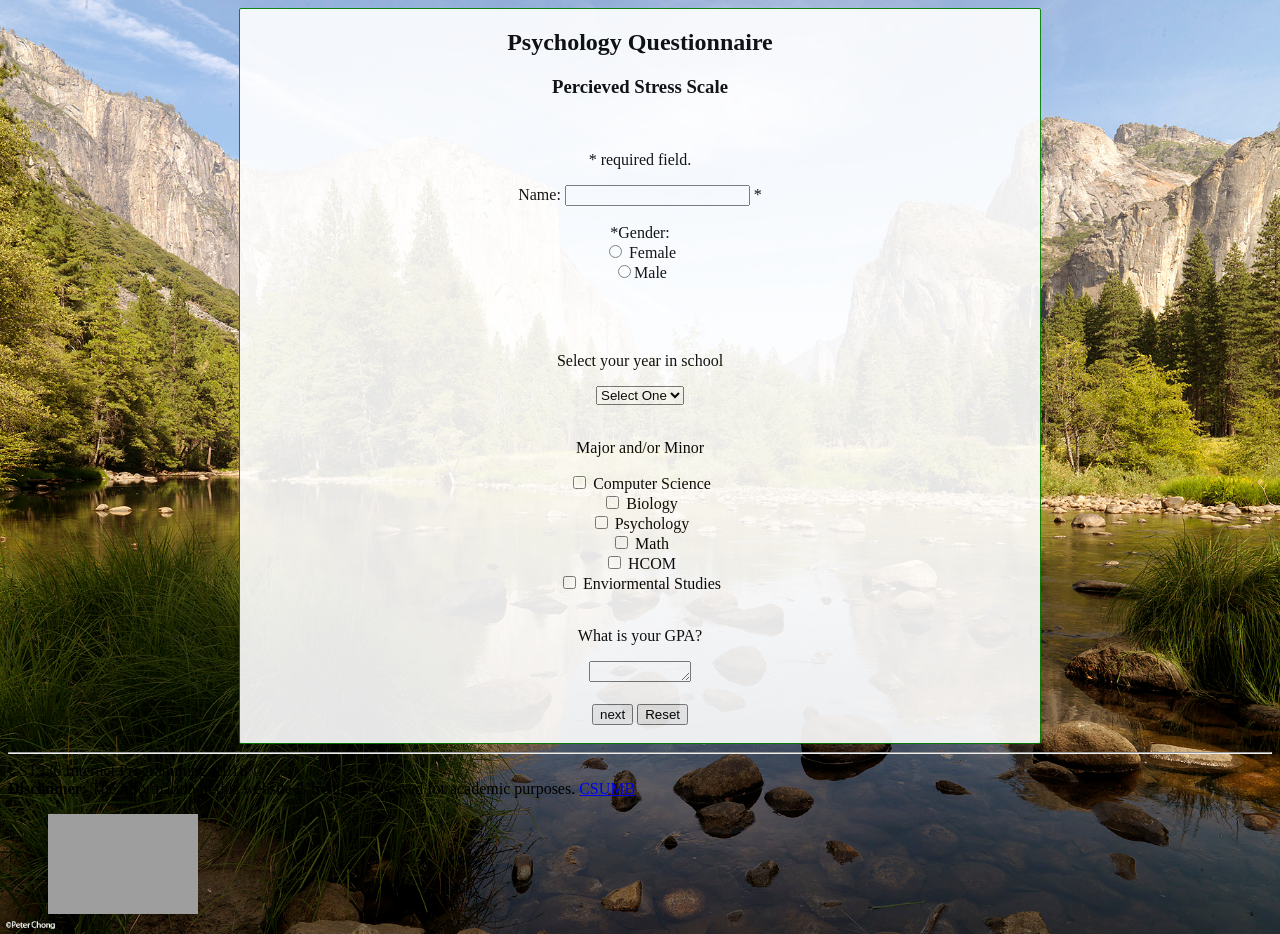
After one commit to vasq5627/rubvasquez, a PHP site: page /hw/hw3/index.php in a window 1280 px wide. The commit adds this page. Run offline with PHP 8.4, Linux system fonts and the light colour scheme; grey boxes are pictures that could not be loaded.

Commit message:
Adding hw 3

```diff
--- a/Labs/Lab4/index.php
+++ b/Labs/Lab4/index.php
@@ -38,8 +38,8 @@
  }
 
 function validate($category, $keyword){
-  if ( empty($_POST['keyword , category']) ) {
-  echo "You didn't enter your name!!!";
+  if ( empty($_POST['keyword']) ) {
+  echo "Error!!!";
 
   }
 }
--- /dev/null
+++ b/hw/hw3/css/styles.css
@@ -0,0 +1,29 @@
+ body {
+    background-image: url(../img/ref.jpg);
+    color:black;
+    background-size: cover;
+    background-repeat: no-repeat;
+}
+#main {
+    width: 800px;
+    background-color: white;
+    opacity: .9;
+    color: black;
+    text-align: center;
+    height:100;
+    border: 1px solid green;
+    border-radius: 2px;
+    margin: auto;
+    top: 100px;
+}
+p{
+      font-family: "Times New Roman", Times, serif;
+}
+#formOne, #formTwo{
+    text-align:center;
+     font-family: "Times New Roman", Times, serif;
+}
+footer {
+
+    text-color:white;
+}
--- /dev/null
+++ b/hw/hw3/index.php
@@ -0,0 +1,101 @@
+<?php
+
+$nameErr  = $genderErr  = "";
+$name = $gender =  "";
+
+if ($_SERVER["REQUEST_METHOD"] == "POST") {
+  if (empty($_POST["name"])) {
+    $nameErr = "ERROR = Name is required";
+  } else {
+    $name = test_input($_POST["name"]);
+    if (!preg_match("/^[a-zA-Z ]*$/",$name)) {
+      $nameErr = "ERROR = Only letters and white space allowed";
+    }
+  }
+  if (empty($_POST["gender"])) {
+    $genderErr = "ERROR = Gender is required";
+  } else {
+    $gender = test_input($_POST["gender"]);
+  }
+}
+function test_input($data) {
+  $data = trim($data);
+  $data = stripslashes($data);
+  $data = htmlspecialchars($data);
+  return $data;
+}
+?>
+<!DOCTYPE html>
+<html>
+    <head>
+        <title> Psychology </title>
+        <meta charset="uft-8"/>
+          <style>
+            @import url("css/styles.css");
+        </style>
+    </head>
+    <body>
+
+        <div id="main">
+            <h2> Psychology Questionnaire <h2>
+            <h3>Percieved Stress Scale </h3>
+            <br>
+   <p><span class="error">* required field.</span></p>
+<form method="post" action="recieve.php"  placeholder="Full Name" action="<?php echo htmlspecialchars($_SERVER["PHP_SELF"]);?>" >
+<form action="recieve.php">
+  Name: <input type="text" name="name" value="<?php echo $name;?>">
+  <span class="error">* <?php echo $nameErr;?></span>
+  <br><br>
+
+
+   *Gender: <br />
+
+  <input type="radio" name="gender" <?php if (isset($gender) && $gender=="female") echo "checked";?> value="female"> Female <br />
+  <input type="radio" name="gender" <?php if (isset($gender) && $gender=="male") echo "checked";?> value="male">Male
+  <span class="error"> <?php echo $genderErr;?></span>
+  <br><br>
+  <br />
+  <br />
+   <p>Select your year in school</p>
+    <select name="Year in School">
+    <option value="Select One" selected>Select One</option>
+    <option value="Freshman">Freshman</option>
+    <option value="Sophmore">Sophmore</option>
+    <option value="Junior">Junior</option>
+    <option value="Senior">Senior</option>
+  </select>
+  <br />
+  <br>
+ <p> Major and/or Minor</p>
+  <input type="checkbox" name="subject" value="Comp"> Computer Science <br>
+  <input type="checkbox" name="subject" value="Bio">   Biology <br>
+   <input type="checkbox" name="subject" value="Psy"> Psychology <br>
+  <input type="checkbox" name="subject" value="Math">   Math <br>
+   <input type="checkbox" name="subject" value="Hcomm"> HCOM <br>
+  <input type="checkbox" name="subject" value="Envs">   Enviormental Studies <br>
+  <br />
+
+  <p>What is your GPA?</p>
+  <textarea name="message" rows="1" cols="10"></textarea>
+  <br>
+  <br >
+
+         <input type="submit" name="submit" value="next" oneClick=alert('Processing')>
+         <input type="reset">
+         <br />
+         <br />
+    </form>
+    </form>
+    </div>
+    </body>
+     <footer id="last">
+            <hr>
+            CST336 Internet Programming. 2018 &copy <br />
+            <strong> Disclaimer: </strong>
+            The information in this website is fictitous. It's used for academic purposes.
+            <a href="http://csumb.edu">CSUMB</a>
+             <figure>
+                <img src="img/Monterey.jpg" alt="School Logo" height="100" width="150" />
+            </figure>
+        </footer>
+</html>
```
Also changed, not shown: Challenge 4/reports.php (+61 -2 lines), Labs/lab6/index.php (added, +114 -0 lines), dbConnections.php (added, +20 -0 lines), hw/hw3/confirm.php (added, +62 -0 lines), hw/hw3/recieve.php (added, +50 -0 lines), hw/hw3/img/psy.jpg (added), hw/hw3/img/ref.jpg (added), 3 other files.
